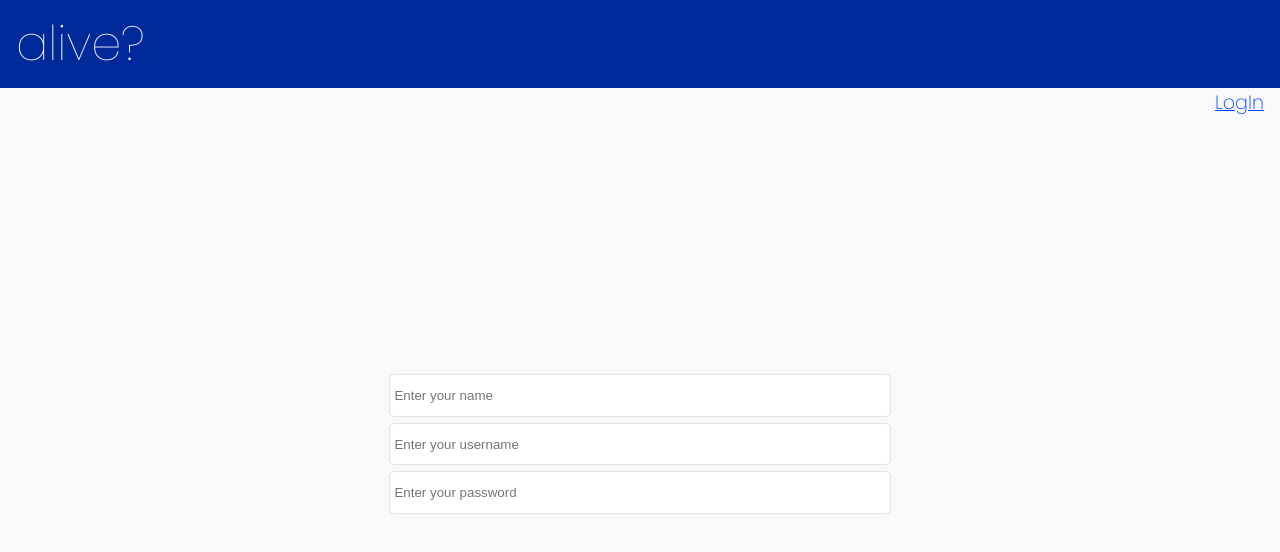
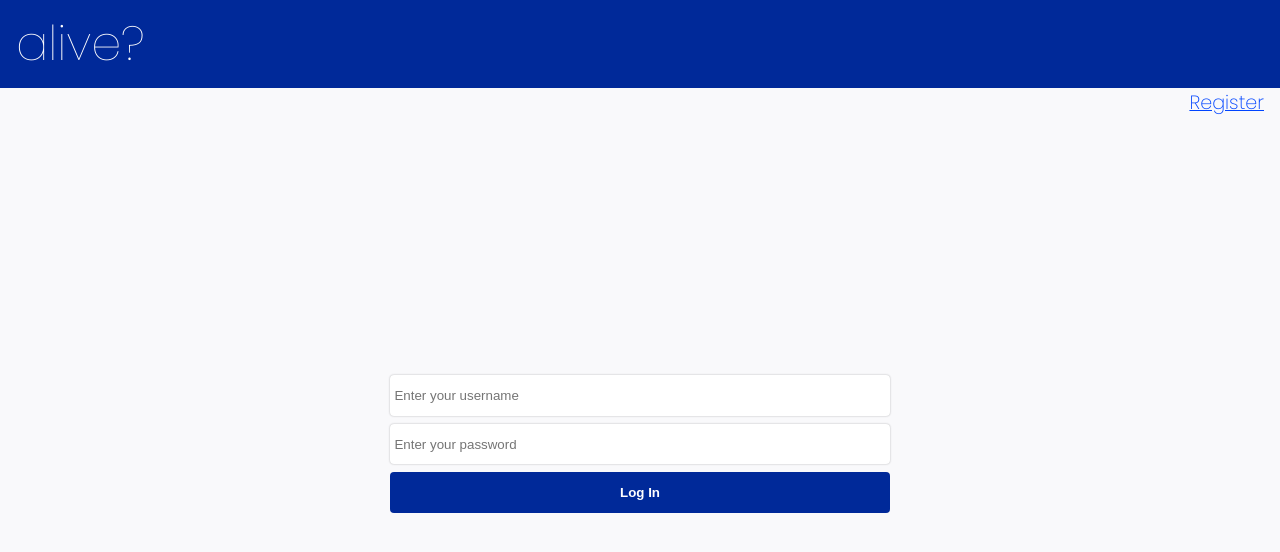
Before and after one commit to noufanelachola/alive-app, a React (Create React App) app: page / in a window 1280 px wide. Shown: the top 552 px of the page. Built offline with nearby package versions, Linux system fonts and the light colour scheme.

Commit message:
completed the register and logIn

```diff
--- a/src/App.css
+++ b/src/App.css
@@ -23,6 +23,10 @@
   color : var(--secondary-blue-color);
 }
 
+.color-white {
+  color: white;
+}
+
 /* Fonts */
 
 .iconName {
@@ -45,6 +49,11 @@
 }
 
 
+.font-weight-md {
+  font-weight: bold;
+}
+
+
 /* Buttons */
 .btn {
   cursor: pointer;
@@ -63,6 +72,17 @@ input {
   max-width: 40%;
   box-shadow: 0px 0px 2px 0px rgba(0, 0, 0, 0.3);
 }
+
+.inBtn {
+  padding: 0.8rem 0.25rem;
+  border-radius: 0.25rem;
+  width: 60%;  /* Sets the base width */
+  min-width: 20rem;  /* Sets the minimum width */
+  max-width: 40%;
+  border: none;
+  background-color: var(--primary-blue-color);
+}
+
 input:focus {
   outline: 2px solid var(--secondary-blue-color);
 }
--- a/src/App.js
+++ b/src/App.js
@@ -1,12 +1,26 @@
+import { useState } from 'react';
 import './App.css';
 import NavBar from "./Components/NavBar/NavBar";
 import Register from "./Components/Register/Register";
+import LogIn from './Components/Register/LogIn';
 
 function App() {
+  // Route to store the routes for pages
+  const [route,setRoute] = useState("logIn");
+
+  // function to change the route
+  const changeRoute = (newRoute) => {
+    setRoute(newRoute);
+  }
+
   return (
     <div className="App">
       <NavBar/>
-      <Register/>
+      {
+        route === "logIn"?
+          <LogIn changeRoute={changeRoute} /> :
+          <Register changeRoute={changeRoute} />
+      }
     </div>
   );
 }
--- /dev/null
+++ b/src/Components/Register/LogIn.js
@@ -0,0 +1,15 @@
+import "./Register.css"
+
+function LogIn({changeRoute}){
+    return(
+        <section id="logIn">
+            <input className="inputUserName" placeholder="Enter your username" />
+            <input className="inputPassword" placeholder="Enter your password" type="password" />
+            <button className="btn inBtn color-white font-weight-md">Log In</button>
+            <p className="toggleText font-md color-secondary-blue btn" onClick={()=>changeRoute("register")} >Register</p>
+        </section>
+    );
+}
+
+
+export default LogIn;
--- a/src/Components/Register/Register.css
+++ b/src/Components/Register/Register.css
@@ -1,4 +1,5 @@
-#register {
+#register,
+#logIn {
     display: flex;
     flex-direction: column;
     justify-content: center;
--- a/src/Components/Register/Register.js
+++ b/src/Components/Register/Register.js
@@ -1,13 +1,14 @@
 import "./Register.css";
 
-function Register(){
+function Register({changeRoute}){
 
     return(
         <section id="register">
             <input className="inputName" placeholder="Enter your name" />
             <input className="inputUserName" placeholder="Enter your username" />
             <input className="inputPassword" placeholder="Enter your password" type="password" />
-            <p className="toggleText font-md color-secondary-blue btn">LogIn</p>
+            <button className="btn inBtn color-white font-weight-md">Register</button>
+            <p className="toggleText font-md color-secondary-blue btn" onClick={()=>changeRoute("logIn")} >LogIn</p>
         </section>
     );
 
```
